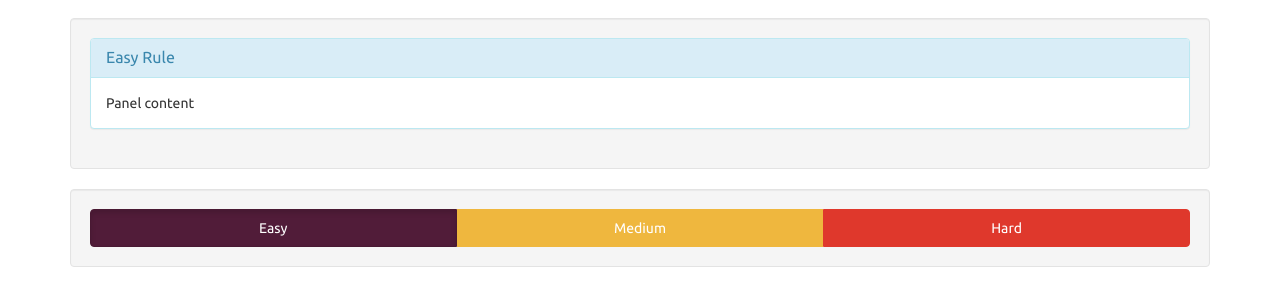
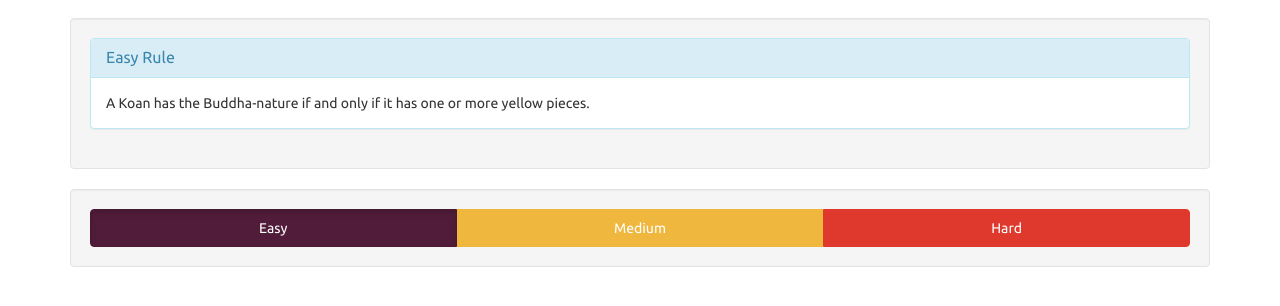
Before and after one commit to jaysonvirissimo/zendorator, a plain HTML site: page index.html in a window 1280 px wide. Both pictures are taken after a click on the link "Easy". Shown: the part 54-360 px from the top of the page. Drawn offline with nearby package versions, Linux system fonts and the light colour scheme.

Commit message:
create basic easy rule generator

```diff
--- a/index.html
+++ b/index.html
@@ -36,8 +36,7 @@
           <div class="panel-heading">
             <h3 class="panel-title">Easy Rule</h3>
           </div>
-          <div class="panel-body">
-            Panel content
+          <div id='easy-body' class="panel-body">
           </div>
         </div>
 
@@ -45,8 +44,7 @@
           <div class="panel-heading">
             <h3 class="panel-title">Medium Rule</h3>
           </div>
-          <div class="panel-body">
-            Panel content
+          <div id='medium-body' class="panel-body">
           </div>
         </div>
 
@@ -54,8 +52,7 @@
           <div class="panel-heading">
             <h3 class="panel-title">Hard Rule</h3>
           </div>
-          <div class="panel-body">
-            Panel content
+          <div id='hard-body' class="panel-body">
           </div>
         </div>
       </div>
@@ -178,11 +175,17 @@
     <script src="http://code.jquery.com/jquery-latest.min.js"></script>
     <script src="javascripts/bootstrap.min.js"></script>
     <script src="javascripts/main.js"></script>
+    <script type="text/javascript">
+      if (top.location != self.location) {
+        top.location = self.location;
+      }
+    </script>
     <script>
       $(document).ready(function() {
         $(".panel-warning").hide();
         $(".panel-danger").hide();
         $("#game-rules").hide();
+        $("#easy-body").html("<p>" + easyRule() + "</p>");
 
         $("#rule-generator-button").click(function(event) {
           event.preventDefault;
@@ -207,6 +210,7 @@
           $("#easy-button").addClass("active");
           $(".panel-warning").hide();
           $(".panel-danger").hide();
+          $("#easy-body").text(easyRule());
           $(".panel-info").show();
         });
 
--- a/javascripts/main.js
+++ b/javascripts/main.js
@@ -1,3 +1,31 @@
+var firstClause = "A Koan has the Buddha-nature if and only if ";
+var colors = ["yellow", "black", "green", "blue"];
+var sizes = ["small", "medium", "large"];
+
+
 function randomSelection (array) {
   return array[Math.floor(Math.random()*array.length)];
 }
+
+function easyRule () {
+  var rule = firstClause;
+  var number = randomSelection([0, 1, 2, 3])
+
+  switch(number) {
+    case 0:
+      rule += "it has one or more " + randomSelection(colors) + " pieces."
+      break;
+    case 1:
+      rule += "it has exactly one " + randomSelection(colors) + " piece."
+      break;
+    case 2:
+      rule += "it has one or more " + randomSelection(sizes) + " " + randomSelection(colors) + " pieces."
+      break;
+    case 3:
+      rule += "it has exactly one " + randomSelection(sizes) + " " + randomSelection(colors) + " piece."
+      break;
+  }
+
+
+  return rule;
+}
```
